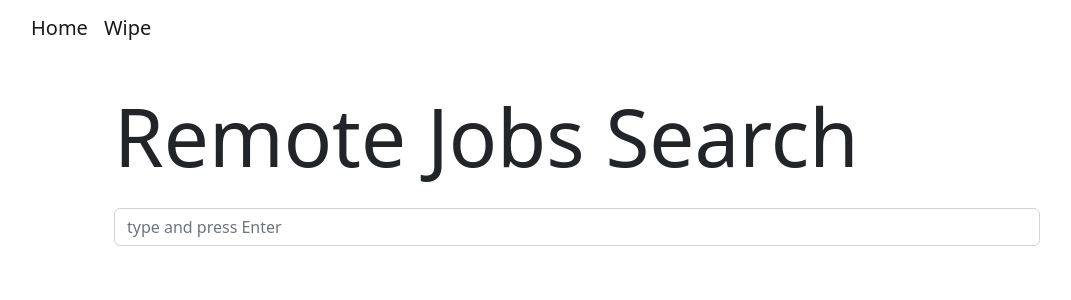
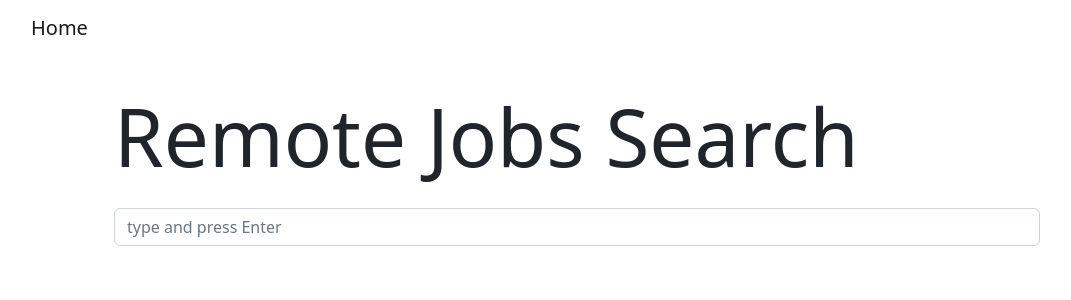
Before and after one commit to Vikappa/d9-hw-start, a React (Create React App) app: page / in a window 1280 px wide. Shown: the top 300 px of the page, without its empty margins (63-1134 px from the left). Built offline with nearby package versions, Linux system fonts and the light colour scheme.

Commit message:
Revert "Fix 5"
This reverts commit 3dabaf494568f083f4d5e90ea32195dc10f861de.

```diff
--- a/src/components/Job.jsx
+++ b/src/components/Job.jsx
@@ -4,6 +4,7 @@ import { useDispatch, useSelector } from 'react-redux'
 
 const Job = ({ data }) => {
   const favCompany = useSelector(state => state.favList);
+console.log(data)
   const dispatch = useDispatch()
 
   const checkIfFavourite = () => {
--- a/src/components/MainSearch.jsx
+++ b/src/components/MainSearch.jsx
@@ -10,7 +10,7 @@ const MainSearch = () => {
   const [query, setQuery] = useState("");
   let jobs = useSelector(state => state.searchResults.searchResults)
   const favJobsArray = useSelector(state =>state.favList.content);
-  const searchResultArray = useSelector(state => state.searchResults.searchResults)
+  const searchResultArray = useSelector(state => state.searchResults.content)
   const dispatch = useDispatch()
 
 
@@ -67,14 +67,6 @@ const MainSearch = () => {
             )
           }):""}
         </Col>
-        <Col xs={10} className={searchResultArray.length === 0 ? "d-none" : "mx-auto my-3"}>
-          <h2>Previous reserces:</h2>
-          {searchResultArray?searchResultArray.map((research, index) => {
-            return (
-              <div key={index}></div>
-            )
-          }):""}
-        </Col>
       </Row>
     </Container>
   );
--- a/src/components/Nvbar.jsx
+++ b/src/components/Nvbar.jsx
@@ -10,15 +10,6 @@ function ContainerOutsideExample() {
           <Link to="/" className="navbar-brand">
           <p href="#">Home</p>
           </Link>
-          <p
-          style={{ cursor: 'pointer'}}
-          className='me-auto navbar-brand'
-          onClick={(e) => {
-            e.preventDefault()
-            console.log("click")
-
-          }}
-          >Wipe</p>
         </Container>
       </Navbar>
     </Container>
--- a/src/redux/reducers/secondReducer.js
+++ b/src/redux/reducers/secondReducer.js
@@ -1,4 +1,4 @@
-import { SAVE_SEARCH_RESULT } from '../action';
+import {SAVE_SEARCH_RESULT} from '../action';
 
 const initialState = {
     searchResults: [],
@@ -6,15 +6,14 @@ const initialState = {
 
   const searchResultsReducer = (state = initialState, action) => {
     switch (action.type) {
+
       case SAVE_SEARCH_RESULT:
-      // Crea una copia dell'array esistente di searchResults
-      let newSearchResults = [...state.searchResults];
-      // Aggiunge il payload come un singolo array all'array di array
-      newSearchResults.push(action.payload);
-      return {searchResults: newSearchResults};
+        let newSearchResults = [...action.payload]
+        newSearchResults.push(action.payload)
+        return {searchResults: newSearchResults}
       default:
         return state;
     }
   }
 
-export default searchResultsReducer;
+  export default searchResultsReducer
```
Lines whose indentation alone changed are shown as unchanged.
